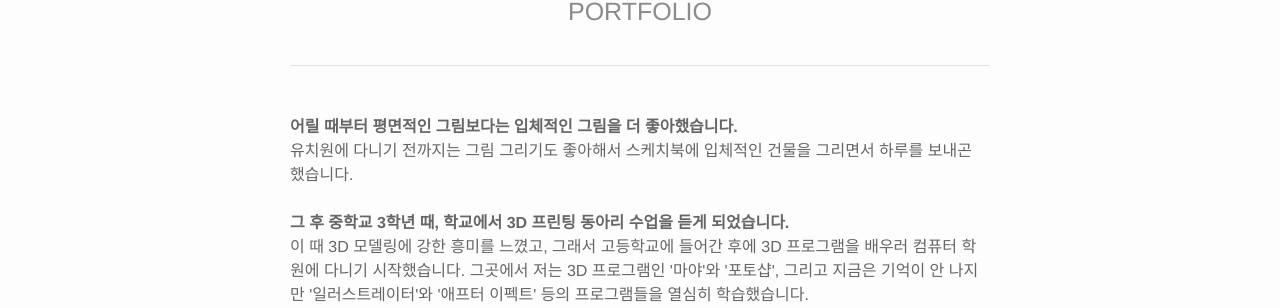
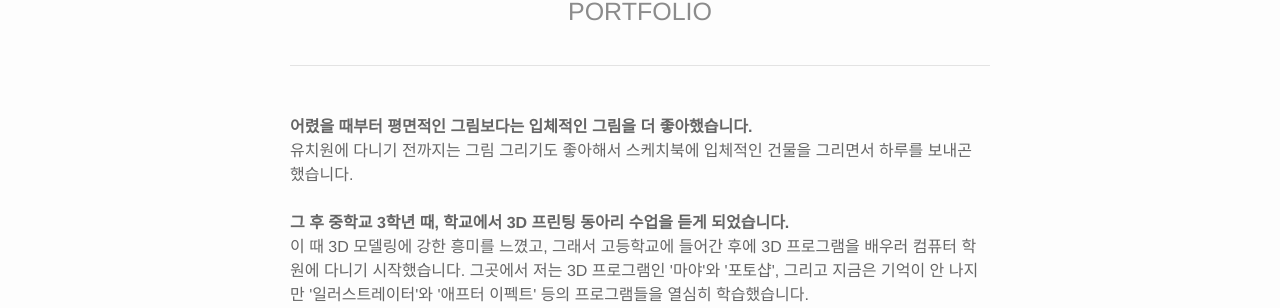
Before and after one commit to zazangkjw/zazangkjw.github.io, a Jekyll site: the page built from index.html, in a window 1280 px wide and 900 px high. Shown: the part 204-512 px from the top of the window. Built offline with Jekyll 4.4.1, drawn with Linux system fonts in a browser that asks for light colours; nearby versions of some CDN libraries; the list of posts is cut into pages by our own code.

Commit message:
글 작성16

```diff
--- a/index.html
+++ b/index.html
@@ -15,7 +15,7 @@ title: Home
 <br />
 
 <div>
-	<strong>어릴 때부터 평면적인 그림보다는 입체적인 그림을 더 좋아했습니다.</strong><br>
+	<strong>어렸을 때부터 평면적인 그림보다는 입체적인 그림을 더 좋아했습니다.</strong><br>
 	유치원에 다니기 전까지는 그림 그리기도 좋아해서 스케치북에 입체적인 건물을 그리면서 하루를 보내곤 했습니다.
 	<br><br>
 	<strong>그 후 중학교 3학년 때, 학교에서 3D 프린팅 동아리 수업을 듣게 되었습니다.</strong><br>
```
